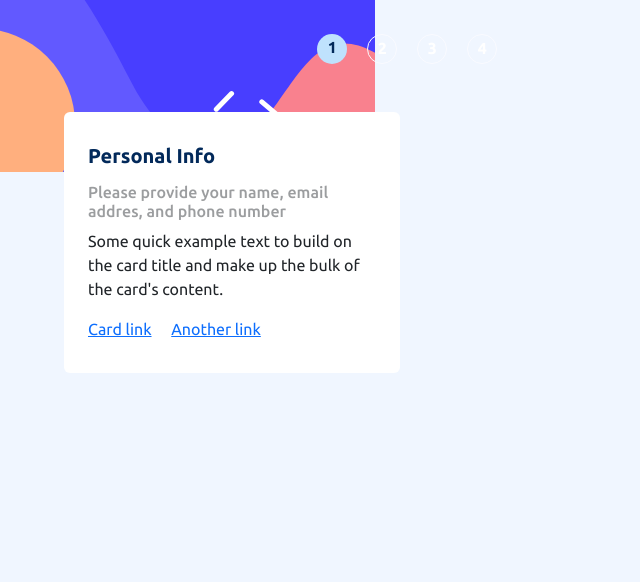
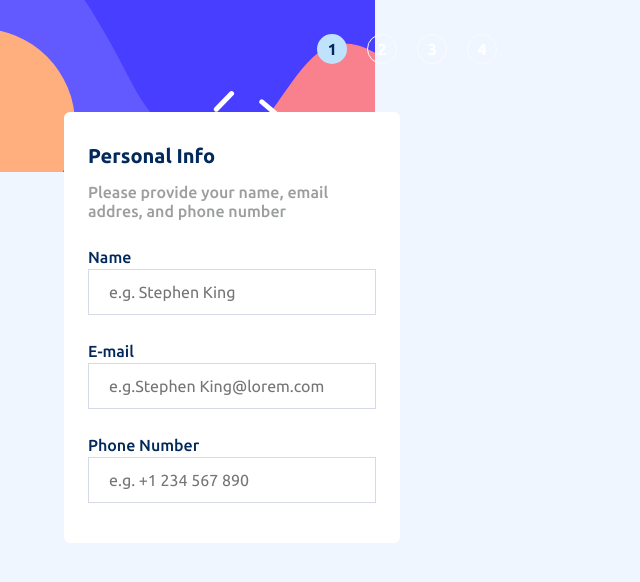
Before and after one commit to Texeraaa/Multi-step_form, a plain HTML site: page step-1-form.html in a window 1280 px wide. Shown: the whole page, without its empty margins (0-640 px from the left). Drawn offline with nearby package versions, Linux system fonts and the light colour scheme.

Commit message:
Adicionando Cards

```diff
--- /dev/null
+++ b/app/script.js
@@ -0,0 +1,16 @@
+const circulos = document.querySelectorAll("[data-circulo]");
+const cards = document.querySelectorAll("[data-card]");
+
+console.log(circulos)
+
+circulos.forEach((circulo, index) => {
+    circulo.addEventListener("click", () => {
+        circulos.forEach(removeClass => removeClass.classList.remove('ativo'));
+        cards.forEach(removeClass => removeClass.classList.remove('card-ativo'))
+
+        circulo.classList.add('ativo')
+
+
+    console.log(`Clicou no passo ${index + 1}`);
+    })
+})
--- a/assets/styles/card.css
+++ b/assets/styles/card.css
@@ -1,4 +1,5 @@
 .card{
+    display: none;
     background-color: var(--branco);
     border: none;
     width: 21rem;
@@ -15,3 +16,6 @@
     opacity: 60%;
     margin: 15px 0 15px;
 }
+.card-ativo{
+    display: block;
+}
--- /dev/null
+++ b/assets/styles/formulario.css
@@ -0,0 +1,15 @@
+.card-form{
+    display: flex;
+    flex-direction: column;
+}
+
+.card-form input{
+    border: 1px solid var(--cinza-claro);
+    padding: 10px 10px 10px 20px;
+    margin-bottom: .5em;
+}
+.card-form label{
+    color: var(--azul-marinho);
+    font-weight: 500;
+    margin-top: 1em;
+}
--- a/assets/styles/header.css
+++ b/assets/styles/header.css
@@ -11,6 +11,12 @@
     height: 30px;
     border-radius: 50%;
     margin: 0 10px;
+    display: flex;
+    justify-content: center;
+    align-items: center;
+    font-weight: 700;
+    text-decoration: none;
+    color: var(--branco);
 }
 .passos{
     display: flex;
@@ -20,15 +26,14 @@
 }
 .passos_link{
     margin-top: 1px;
-    text-decoration: none;
-    color: var(--branco);
 }
 .ativo{
     background-color: var(--azul-claro);
-    border: var(--azul-claro)
+    border: var(--azul-claro);
+    color: var(--azul-marinho);
 }
 .ativo_link{
-    color: var(--azul-marinho);
+
 }
 .header_img{
     background-color: black;
--- a/assets/styles/style.css
+++ b/assets/styles/style.css
@@ -1,5 +1,6 @@
 @import url(header.css);
 @import url(card.css);
+@import url(formulario.css);
 
 :root{
     --azul-marinho: hsl(213, 96%, 18%);
--- a/step-1-form.html
+++ b/step-1-form.html
@@ -19,23 +19,54 @@
             <img src="/assets/images/bg-sidebar-mobile.svg" alt="" class="">
             <div class="posicao">
                 <div class="passos">
-                    <div class="circulo ativo"><a href="step-1-form.html" class="passos passos_link ativo_link">1</a></div>
-                    <div class="circulo"><a href="step-2-form.html" class="passos passos_link">2</a></div>
-                    <div class="circulo"><a href="step-3-form.html" class="passos passos_link">3</a></div>
-                    <div class="circulo"><a href="step-4-form.html" class="passos passos_link">4</a></div>
+                    <div class="circulo ativo" data-circulo>1</div>
+                    <div class="circulo" data-circulo>2</div>
+                    <div class="circulo" data-circulo>3</div>
+                    <div class="circulo" data-circulo>4</div>
                 </div>
             </div>
         </div>
     </section>
 </header>
 <main>
-    <div class="card position-absolute">
+    <!-- Passo 1 -->
+    <div class="card position-absolute card-ativo" data-card>
         <div class="card-body">
           <h5 class="card-title">Personal Info</h5>
           <h6 class="card-subtitle mb-2 text-muted">Please provide your name, email addres, and phone number</h6>
-          <p class="card-text">Some quick example text to build on the card title and make up the bulk of the card's content.</p>
-          <a href="#" class="card-link">Card link</a>
-          <a href="#" class="card-link">Another link</a>
+          <form action="" class="card-form">
+            <label for="nome" data-nome>Name</label>
+            <input type="text" for="nome" placeholder="e.g. Stephen King">
+            <label for="email" data-email>E-mail</label>
+            <input type="email" for="email" placeholder="e.g.Stephen King@lorem.com">
+            <label for="number" data-numero>Phone Number</label>
+            <input type="text" for="numver" placeholder="e.g. +1 234 567 890">
+          </form>
+
+        </div>
+      </div>
+      <!-- Passo 2 -->
+      <div class="card position-absolute" data-card>
+        <div class="card-body">
+          <h5 class="card-title">Personal Info</h5>
+          <h6 class="card-subtitle mb-2 text-muted">Please provide your name, email addres, and phone number</h6>
+          <p class="card-form">Some quick example text to build on the card title and make up the bulk of the card's content.</p>
+        </div>
+      </div>
+      <!-- Passo 3 -->
+      <div class="card position-absolute" data-card>
+        <div class="card-body">
+          <h5 class="card-title">Personal Info</h5>
+          <h6 class="card-subtitle mb-2 text-muted">Please provide your name, email addres, and phone number</h6>
+          <p class="card-form">Some quick example text to build on the card title and make up the bulk of the card's content.</p>
+        </div>
+      </div>
+      <!-- Passo 4 -->
+      <div class="card position-absolute" data-card>
+        <div class="card-body">
+          <h5 class="card-title">Personal Info</h5>
+          <h6 class="card-subtitle mb-2 text-muted">Please provide your name, email addres, and phone number</h6>
+          <p class="card-form">Some quick example text to build on the card title and make up the bulk of the card's content.</p>
         </div>
       </div>
 </main>
@@ -46,5 +77,6 @@
     <script src="https://cdn.jsdelivr.net/npm/@popperjs/core@2.11.6/dist/umd/popper.min.js" integrity="sha384-oBqDVmMz9ATKxIep9tiCxS/Z9fNfEXiDAYTujMAeBAsjFuCZSmKbSSUnQlmh/jp3" crossorigin="anonymous"></script>
     <script src="https://cdn.jsdelivr.net/npm/bootstrap@5.3.0-alpha1/dist/js/bootstrap.min.js" integrity="sha384-mQ93GR66B00ZXjt0YO5KlohRA5SY2XofN4zfuZxLkoj1gXtW8ANNCe9d5Y3eG5eD" crossorigin="anonymous"></script>
     <script src="https://cdn.jsdelivr.net/npm/bootstrap@5.3.0-alpha1/dist/js/bootstrap.bundle.min.js" integrity="sha384-w76AqPfDkMBDXo30jS1Sgez6pr3x5MlQ1ZAGC+nuZB+EYdgRZgiwxhTBTkF7CXvN" crossorigin="anonymous"></script>
+    <script src="app/script.js"></script>
 </body>
 </html>
```
Also changed, not shown: step-2-form.html (deleted), step-3-form.html (deleted), step-4-form.html (deleted).
